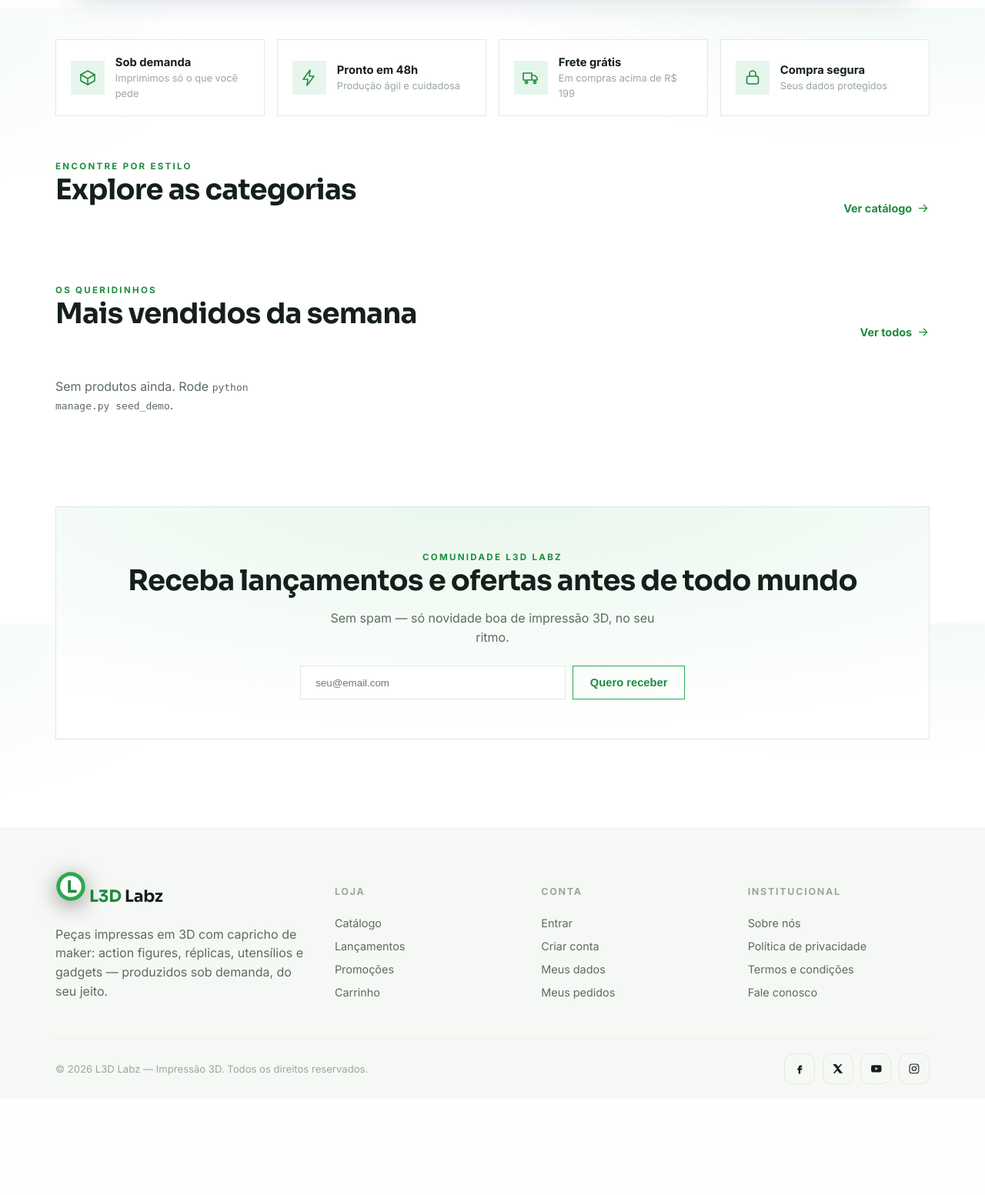
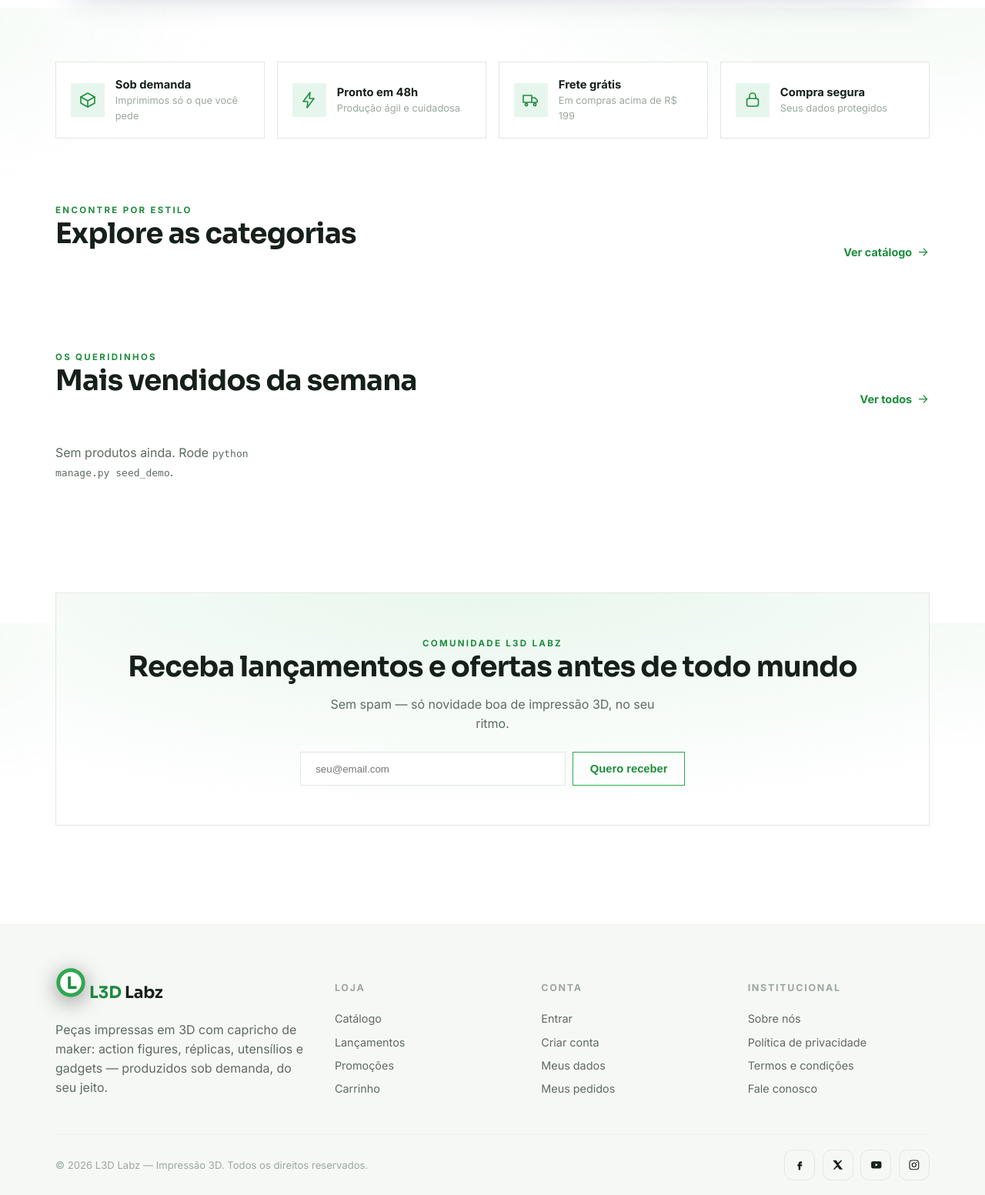
Before and after one commit to luixsouza/l3d-labz-site, a Django app: template apps/core/templates/core/home.html in a window 1280 px wide. Shown: the part 790-2343 px from the top of the page at 77% size. Before the commit the page ends 2199 px from the top, so only its background shows below. Run offline with Django 5.2, Linux system fonts and the light colour scheme; the template is opened without the code that fills it, so the values that code supplies are empty.

Commit message:
feat(01-02): home minimalista + .grad-text verde solido
- .grad-text agora usa verde solido (var(--accent)), sem gradiente roxo nem animacao grad-shift
- .section com respiro vertical maior: clamp(3rem, 5vw, 5.5rem)
- overlay do hero-banner suavizado para clima mais arejado
- afrouxa encadeamento de secoes coladas na home (padding-top 0 -> 1rem)

```diff
--- a/apps/core/templates/core/home.html
+++ b/apps/core/templates/core/home.html
@@ -30,7 +30,7 @@
 </section>
 
 <!-- ===================== BENEFÍCIOS ===================== -->
-<section class="section" style="padding-top:0">
+<section class="section" style="padding-top:1rem">
   <div class="container">
     <div class="benefits reveal">
       <div class="benefit"><span class="bi"><svg class="icon icon-lg"><use href="#i-box"></use></svg></span><div><div class="bt">Sob demanda</div><div class="bs">Imprimimos só o que você pede</div></div></div>
@@ -42,7 +42,7 @@
 </section>
 
 <!-- ===================== CATEGORIAS ===================== -->
-<section class="section" style="padding-top:0">
+<section class="section" style="padding-top:1rem">
   <div class="container">
     <div class="section-head reveal">
       <div>
@@ -65,7 +65,7 @@
 
 <!-- ===================== CARROSSEL DE PROMOÇÕES ===================== -->
 {% if active_promotions %}
-<section class="section" style="padding-top:0">
+<section class="section" style="padding-top:1rem">
   <div class="container">
     <div class="carousel reveal" id="promoCarousel">
       <div class="carousel-track">
@@ -93,7 +93,7 @@
 {% endif %}
 
 <!-- ===================== DESTAQUES ===================== -->
-<section class="section" style="padding-top:0">
+<section class="section" style="padding-top:1rem">
   <div class="container">
     <div class="section-head reveal">
       <div>
@@ -114,7 +114,7 @@
 
 <!-- ===================== LANÇAMENTOS ===================== -->
 {% if new_arrivals %}
-<section class="section" style="padding-top:0">
+<section class="section" style="padding-top:1rem">
   <div class="container">
     <div class="section-head reveal">
       <div>
--- a/static/css/theme.css
+++ b/static/css/theme.css
@@ -77,12 +77,11 @@ h1, h2, h3 { font-family: var(--font-display); line-height: 1.1; margin: 0 0 .4e
 .text-muted  { color: var(--text-muted); }
 .text-dim    { color: var(--text-dim); }
 
-/* gradiente animado em palavra de destaque */
+/* palavra de destaque — verde sólido da marca, sem animação (minimalista) */
 .grad-text {
-  background: linear-gradient(100deg, var(--accent-2), #a78bfa, var(--accent-2));
-  background-size: 200% auto;
-  -webkit-background-clip: text; background-clip: text; color: transparent;
-  animation: grad-shift 6s linear infinite;
+  color: var(--accent);
+  -webkit-background-clip: initial; background-clip: initial;
+  background: none;
 }
 
 /* ----------------------------------------------------------- botões */
@@ -180,7 +179,7 @@ h1, h2, h3 { font-family: var(--font-display); line-height: 1.1; margin: 0 0 .4e
 .hero-visual .dot { position: absolute; width: 10px; height: 10px; border-radius: 50%; background: var(--accent); box-shadow: 0 0 16px 2px var(--accent-glow); top: 18%; left: 22%; animation: float 5s ease-in-out infinite; }
 
 /* ----------------------------------------------------------- seções */
-.section { padding: clamp(2.5rem, 4vw, 4rem) 0; }
+.section { padding: clamp(3rem, 5vw, 5.5rem) 0; }
 .section-head { display: flex; align-items: end; justify-content: space-between; gap: 1rem; margin-bottom: 1.9rem; flex-wrap: wrap; }
 .section-head .link { display: inline-flex; align-items: center; gap: .35rem; color: var(--accent-2); font-weight: 700; font-size: .9rem; }
 .section-head .link:hover .icon-arrow { transform: translateX(3px); }
@@ -504,7 +503,7 @@ h1, h2, h3 { font-family: var(--font-display); line-height: 1.1; margin: 0 0 .4e
 .hero-banner { position: relative; border-radius: var(--radius-lg); overflow: hidden; min-height: 480px; display: grid; align-items: center; border: 1px solid var(--border); box-shadow: var(--shadow); }
 .hero-banner .bg, .slide .bg { position: absolute; inset: 0; }
 .hero-banner .bg img, .slide .bg img { width: 100%; height: 100%; object-fit: cover; }
-.hero-banner .bg::after { content: ""; position: absolute; inset: 0; background: linear-gradient(100deg, rgba(10,13,21,.97) 0%, rgba(10,13,21,.86) 40%, rgba(10,13,21,.42) 78%, rgba(10,13,21,.25) 100%); }
+.hero-banner .bg::after { content: ""; position: absolute; inset: 0; background: linear-gradient(100deg, rgba(10,13,21,.85) 0%, rgba(10,13,21,.6) 40%, rgba(10,13,21,.32) 78%, rgba(10,13,21,.18) 100%); }
 .hero-banner .inner { position: relative; padding: clamp(2rem, 5vw, 4rem); max-width: 640px; }
 .hero-banner h1 { font-size: clamp(2.2rem, 1rem + 4.4vw, 3.9rem); line-height: 1.04; }
 .hero-banner .lead { font-size: 1.12rem; color: var(--text-muted); max-width: 44ch; margin-top: .9rem; }
```
